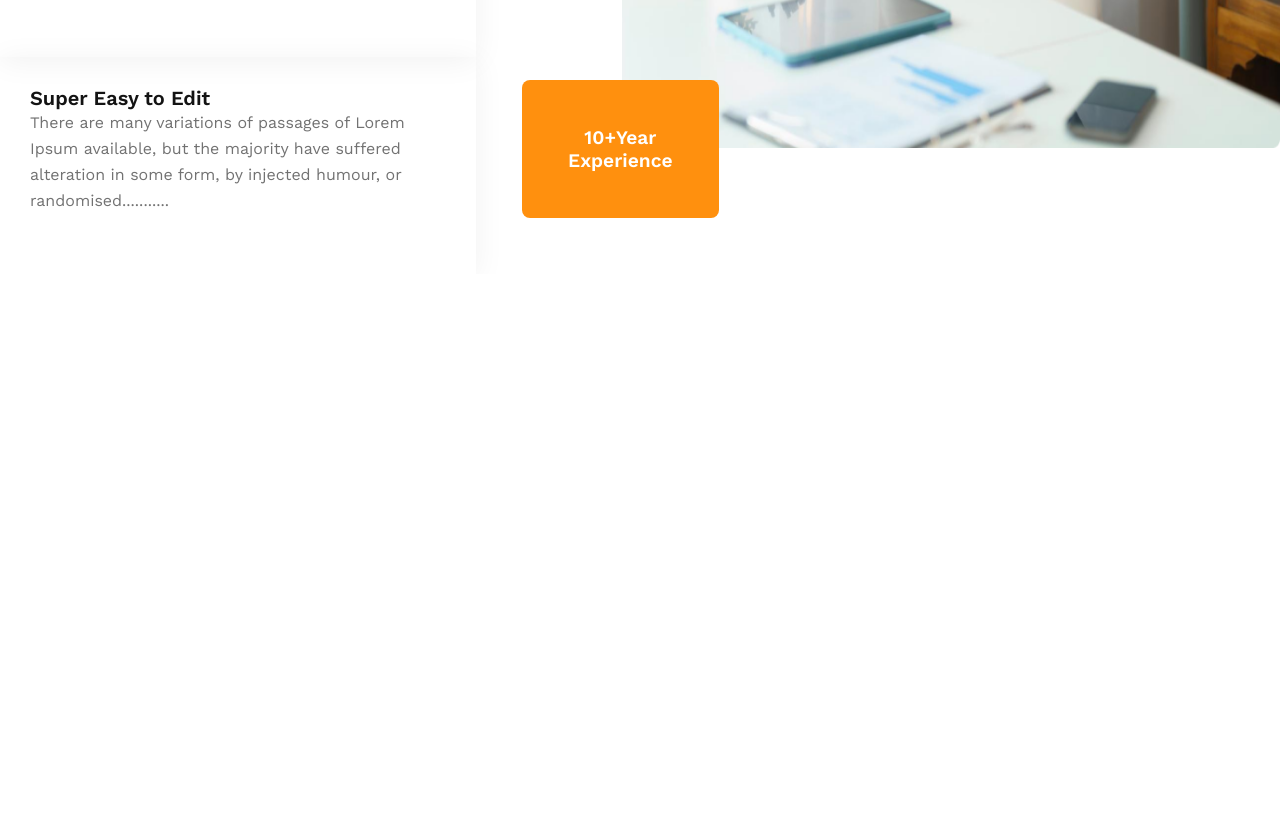
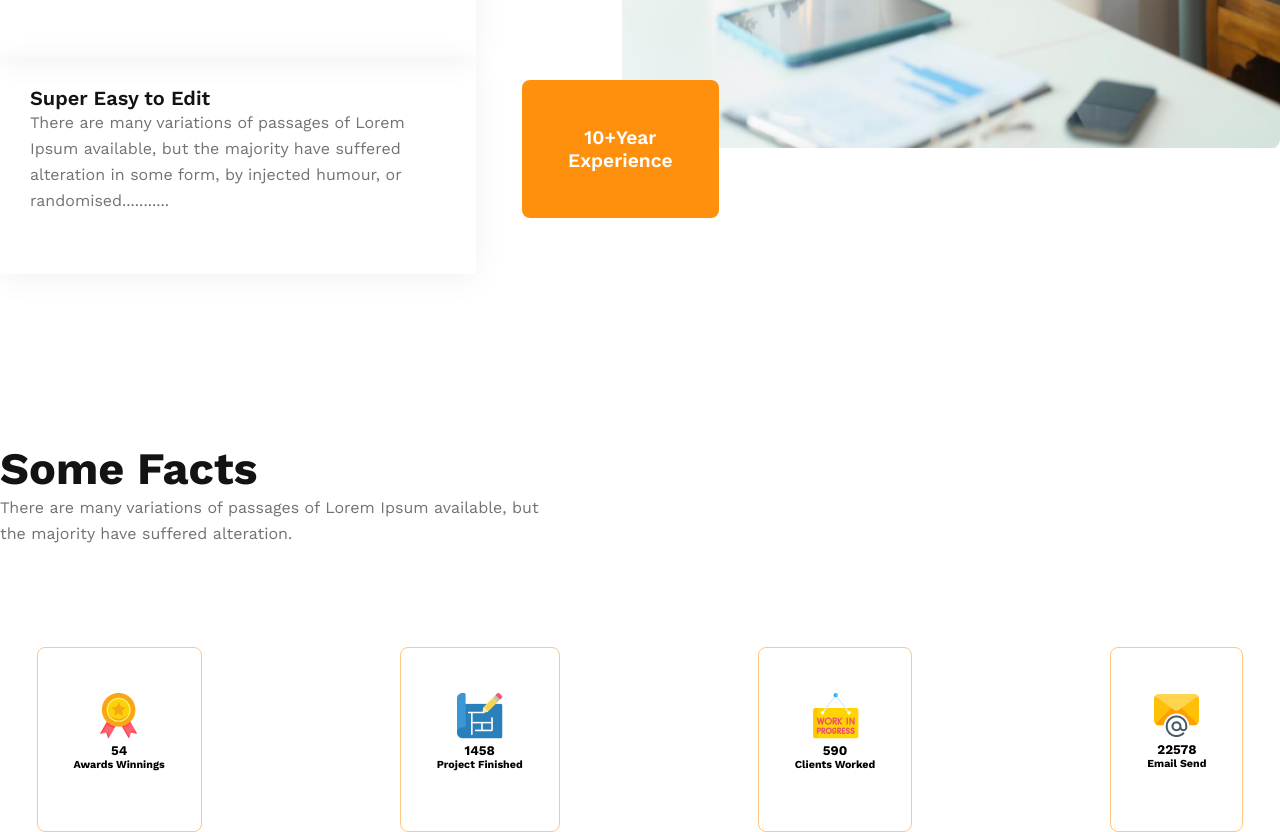
Before and after one commit to SulaimanAbdullah3102/g3, a plain HTML site: page index.html in a window 1280 px wide. Shown: the part 3048-3880 px from the top of the page. Before the commit the page ends 3322 px from the top, so only its background shows below. Drawn offline with nearby package versions, Linux system fonts and the light colour scheme.

Commit message:
facts section complete

```diff
--- a/index.html
+++ b/index.html
@@ -78,10 +78,31 @@
 
         <section class="facts-section">
             <div class="facts-writing section-writing">
-                <h3></h3>
-                <p></p>
+                <h3>Some Facts</h3>
+                <p>There are many variations of passages of Lorem Ipsum available, but <br> the majority have suffered alteration.</p>
             </div>
-            <div class="facts-cardbox"></div>
+            <div class="facts-cardbox">
+                <div class="facts-card">
+                    <img src="images/icons/ribon.png" alt="">
+                    <h5>54</h5>
+                    <h6>Awards Winnings</h6>
+                </div>
+                <div class="facts-card">
+                    <img src="images/icons/projects.png" alt="">
+                    <h5>1458</h5>
+                    <h6>Project Finished</h6>
+                </div>
+                <div class="facts-card">
+                    <img src="images/icons/customers.png" alt="">
+                    <h5>590</h5>
+                    <h6>Clients Worked</h6>
+                </div>
+                <div class="facts-card">
+                    <img src="images/icons/email.png" alt="">
+                    <h5>22578</h5>
+                    <h6>Email Send</h6>
+                </div>
+            </div>
         </section>
     </main>
     <footer>
--- a/styles/style.css
+++ b/styles/style.css
@@ -177,7 +177,7 @@ nav,
 
 /* feature2 style start */
 
-.feature2-section{
+.feature2-section {
     max-width: 1440px;
     margin: 0 auto;
     display: flex;
@@ -185,33 +185,33 @@ nav,
     gap: 146px;
 }
 
-.feature2-writing{
+.feature2-writing {
     padding-top: 50px;
 }
 
-.feature2-writing h3{
+.feature2-writing h3 {
     border-left: 2px solid rgb(255, 144, 14);
     padding-left: 21px;
     margin-bottom: 24px;
 }
 
-.feature2-writing p{
+.feature2-writing p {
     margin-bottom: 30px;
 }
 
-.feature-card{
-    max-width:586px ;
+.feature-card {
+    max-width: 586px;
     padding: 30px 42px 30px 30px;
     box-shadow: 0px 4px 30px 0px rgba(0, 0, 0, 0.06);
 }
 
 
-.feature2-pic img{
+.feature2-pic img {
     width: 100%;
     height: 90%;
 }
 
-#img-btn{
+#img-btn {
     border-radius: 8px;
     background: rgb(255, 144, 14);
     padding: 46px;
@@ -230,7 +230,29 @@ nav,
 
 /* facts style start */
 
+.facts-section {
+    max-width: 1440px;
+    margin: 0 auto;
+    margin-top: 168px;
+}
+
+.facts-cardbox {
+    margin-top: 100px;
+    display: flex;
+    gap: 125px;
+    justify-content: space-around;
+}
+
+.facts-card {
+    text-align: center;
+    border: 1px solid rgb(255, 144, 14,0.5);
+    border-radius: 8px;
+    padding: 45px 36px 60px;
+}
+
 /* facts style end */
+
+/*  */
 
 
 /* main  style end */
@@ -240,7 +262,8 @@ nav,
 
     nav,
     .feature-section,
-    .feature2-section {
+    .feature2-section,
+    .facts-cardbox {
         flex-direction: column;
     }
 
@@ -249,24 +272,30 @@ nav,
         margin: 0 auto;
     }
 
-    .feature-section {
+    .feature-section,
+    .facts-writing {
         text-align: center;
     }
 
-    .feature2-pic{
+    .feature2-pic {
         display: flex;
         justify-content: center;
         align-items: center;
     }
 
-    .feature2-pic img{
+    .feature2-pic img {
         width: 90%;
         height: 90%;
 
     }
 
-    #img-btn{
+    #img-btn {
         display: none;
     }
 
+    .facts-cardbox{
+        margin-top: 0px;
+        gap: 0px;
+    }
+
 }
```
